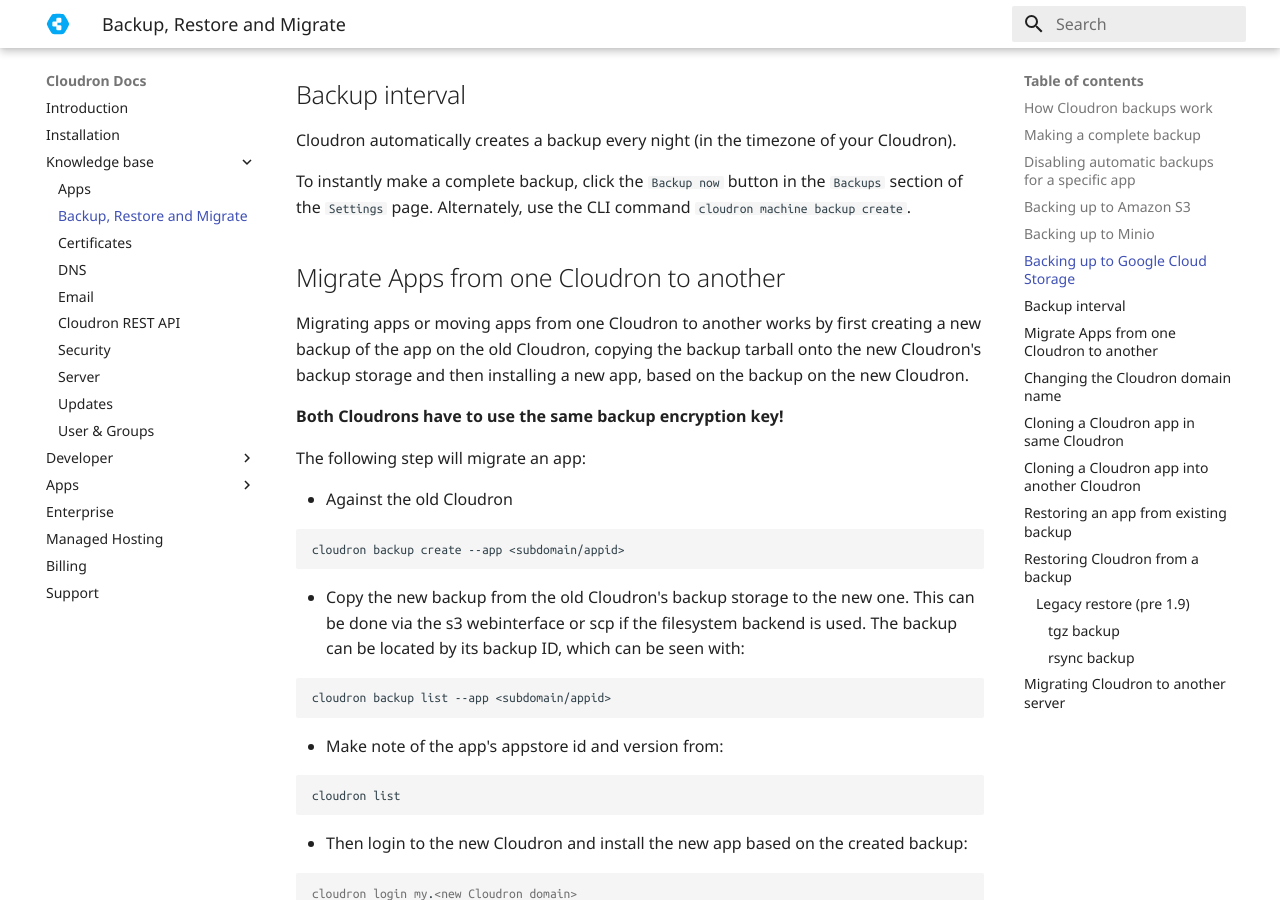
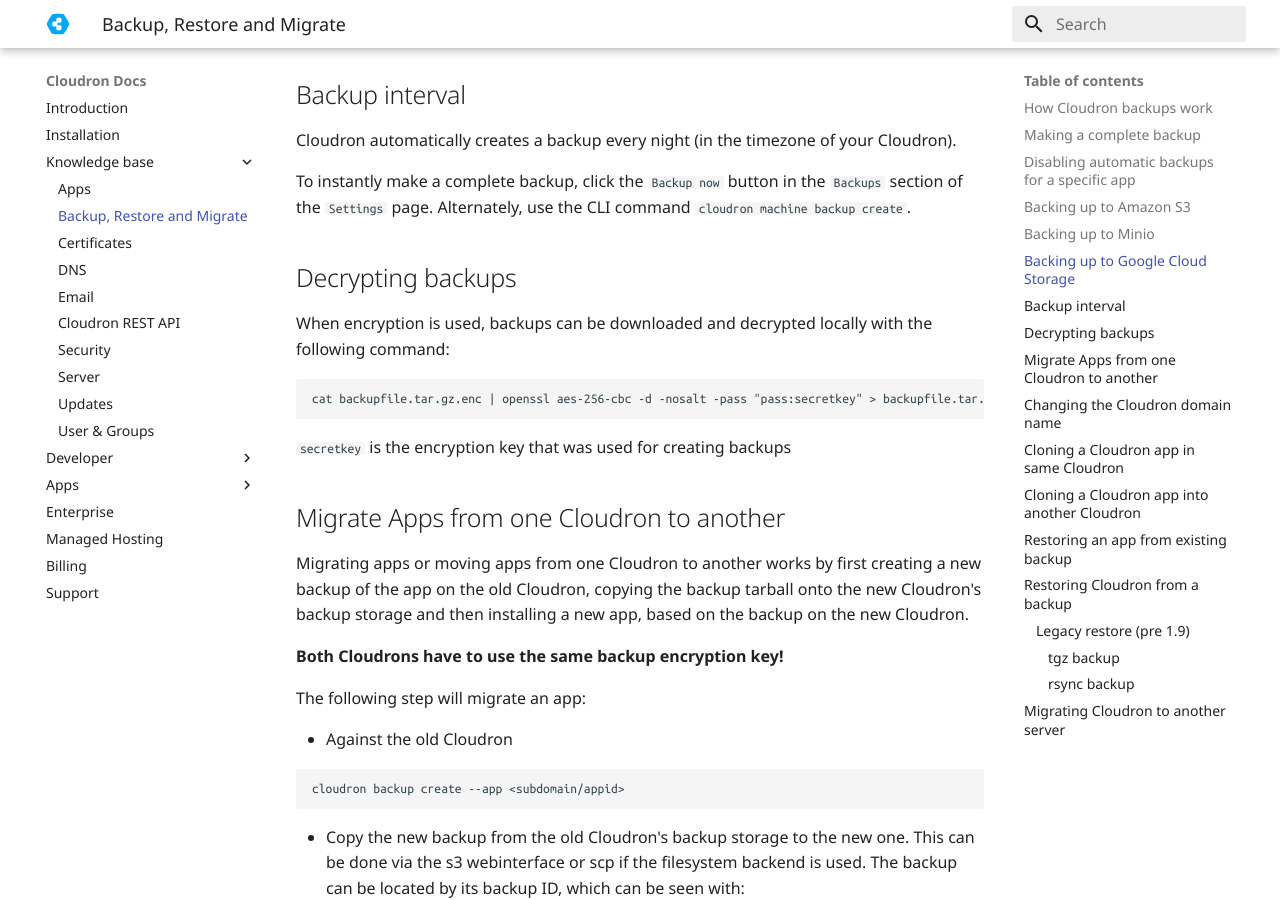
Before and after one commit to M-arcus/cloudron-docs, an MkDocs documentation site: the page built from docs/documentation/backups.md, in a window 1280 px wide and 900 px high, scrolled down 6087 px. Built offline with MkDocs 1.6.1 and Material for MkDocs 9.7.7, drawn with Linux system fonts in a browser that asks for light colours; old or Windows-style settings are respelled for this version of MkDocs.

Commit message:
Add note on decrypting backups

````diff
--- a/docs/documentation/backups.md
+++ b/docs/documentation/backups.md
@@ -136,6 +136,16 @@
 
 To instantly make a complete backup, click the `Backup now` button in the `Backups` section of the `Settings` page.
 Alternately, use the CLI command `cloudron machine backup create`.
+
+## Decrypting backups
+
+When encryption is used, backups can be downloaded and decrypted locally with the following command:
+
+```
+cat backupfile.tar.gz.enc | openssl aes-256-cbc -d -nosalt -pass "pass:secretkey" > backupfile.tar.gz
+```
+
+`secretkey` is the encryption key that was used for creating backups
 
 ## Migrate Apps from one Cloudron to another
 
````
